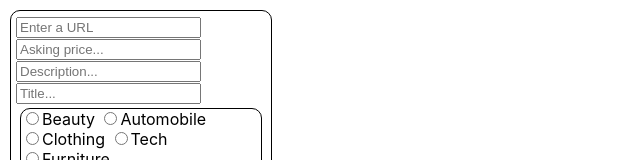
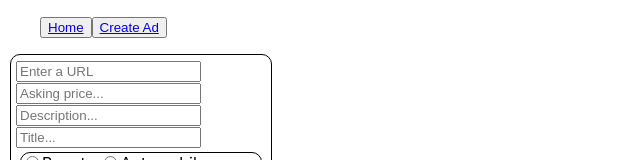
Before and after one commit to basically-joe/ClassifiedAds, a React (Create React App) app in the folder frontend/classifiedadds/: page / in a window 1280 px wide. Shown: the top 160 px of the page, without its empty margins (0-640 px from the left). Built offline with nearby package versions, Linux system fonts and the light colour scheme; no server answers.

Commit message:
NavBar appears within browser, doesn't link yet but not added Routes

```diff
--- a/frontend/classifiedadds/src/containers/ClassifiedBox.js
+++ b/frontend/classifiedadds/src/containers/ClassifiedBox.js
@@ -117,6 +117,10 @@ class ClassifiedBox extends Component {
     render() {
         console.log(this.state.advertToUpdate)
         return (
+            <Router>
+                <Fragment>
+                    <NavBar/>
+                    <Switch>
             <div>
                 <AdForm onAdSubmit={this.handleAdSubmit} />
                 <CategorySelector adverts={this.state.advertsDB} onCategorySelected={this.handleAdvertSelect} />
@@ -126,6 +130,9 @@ class ClassifiedBox extends Component {
                 )}
 
             </div>
+            </Switch>
+            </Fragment>
+            </Router>
         )
     }
 }
```
